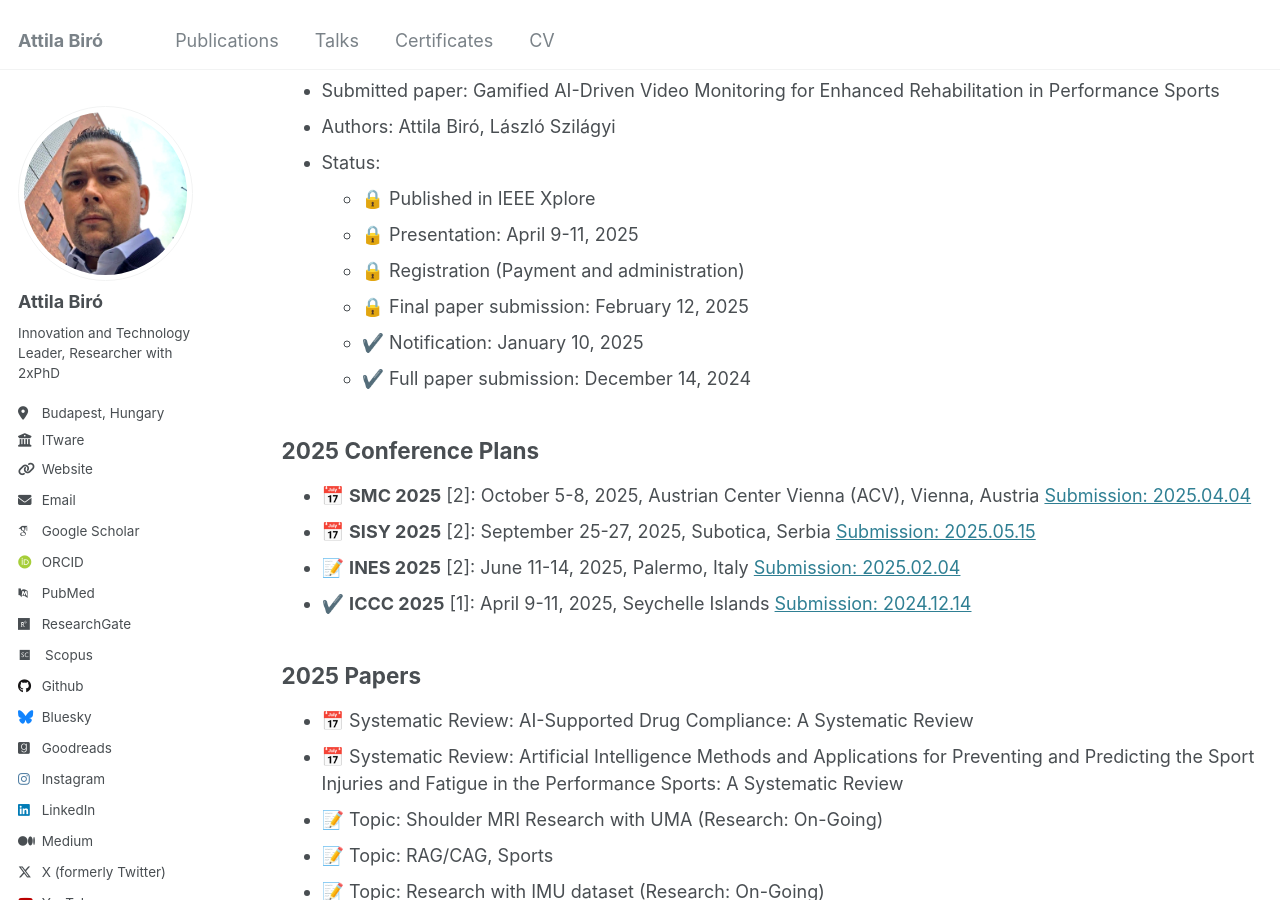
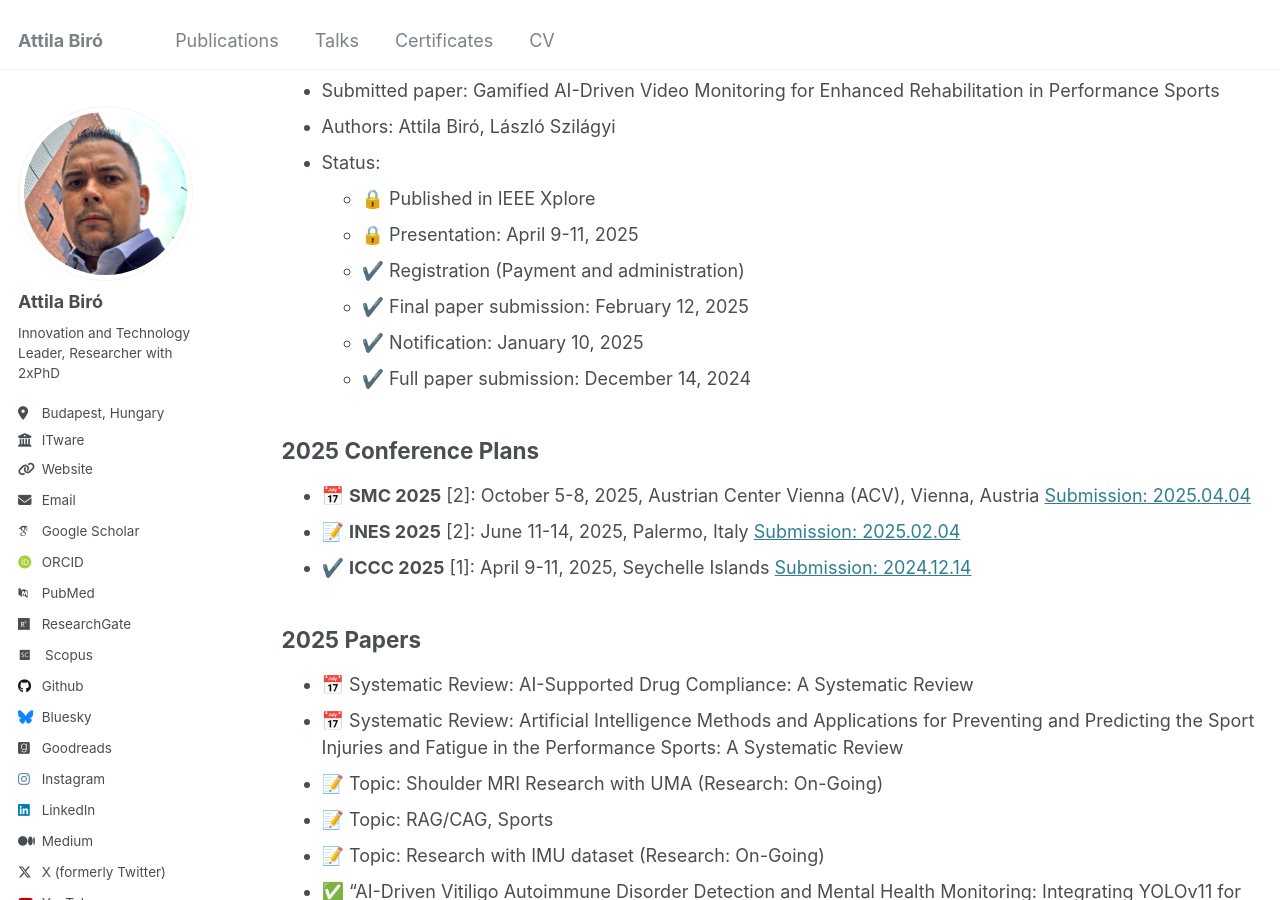
Before and after one commit to biroka/biroka.github.io, a Jekyll site: the page built from _pages/schedule.md, in a window 1280 px wide and 900 px high, scrolled down 418 px. Built offline with Jekyll 4.4.1, drawn with Linux system fonts in a browser that asks for light colours; emoji names are drawn with the system emoji font; some web fonts are replaced.

Commit message:
Update schedule.md

```diff
--- a/_pages/schedule.md
+++ b/_pages/schedule.md
@@ -16,14 +16,13 @@ The starting point is 2025, as the date for obtaining PhD degrees in Computer Sc
   * Status:
     - :lock:  Published in IEEE Xplore
     - :lock:  Presentation: April 9-11, 2025
-    - :lock:  Registration (Payment and administration)
-    - :lock:  Final paper submission: February 12, 2025
-    - :heavy_check_mark:  Notification: January 10, 2025
+    - :heavy_check_mark: Registration (Payment and administration)
+    - :heavy_check_mark: Final paper submission: February 12, 2025
+    - :heavy_check_mark: Notification: January 10, 2025
     - :heavy_check_mark: Full paper submission: December 14, 2024
 
 ## 2025 Conference Plans
   * :date: **SMC 2025** [2]: October 5-8, 2025, Austrian Center Vienna (ACV), Vienna, Austria [Submission: 2025.04.04](https://www.ieeesmc2025.org/)
-  * :date: **SISY 2025** [2]: September 25-27, 2025, Subotica, Serbia [Submission: 2025.05.15](https://conf.uni-obuda.hu/sisy2025/)
   * :memo: **INES 2025** [2]: June 11-14, 2025, Palermo, Italy [Submission: 2025.02.04](http://www.ines-conf.org/ines-conf/2025index.html)
   * :heavy_check_mark: **ICCC 2025** [1]: April 9-11, 2025, Seychelle Islands [Submission: 2024.12.14](https://conf.uni-obuda.hu/iccc2025/)
 
```
